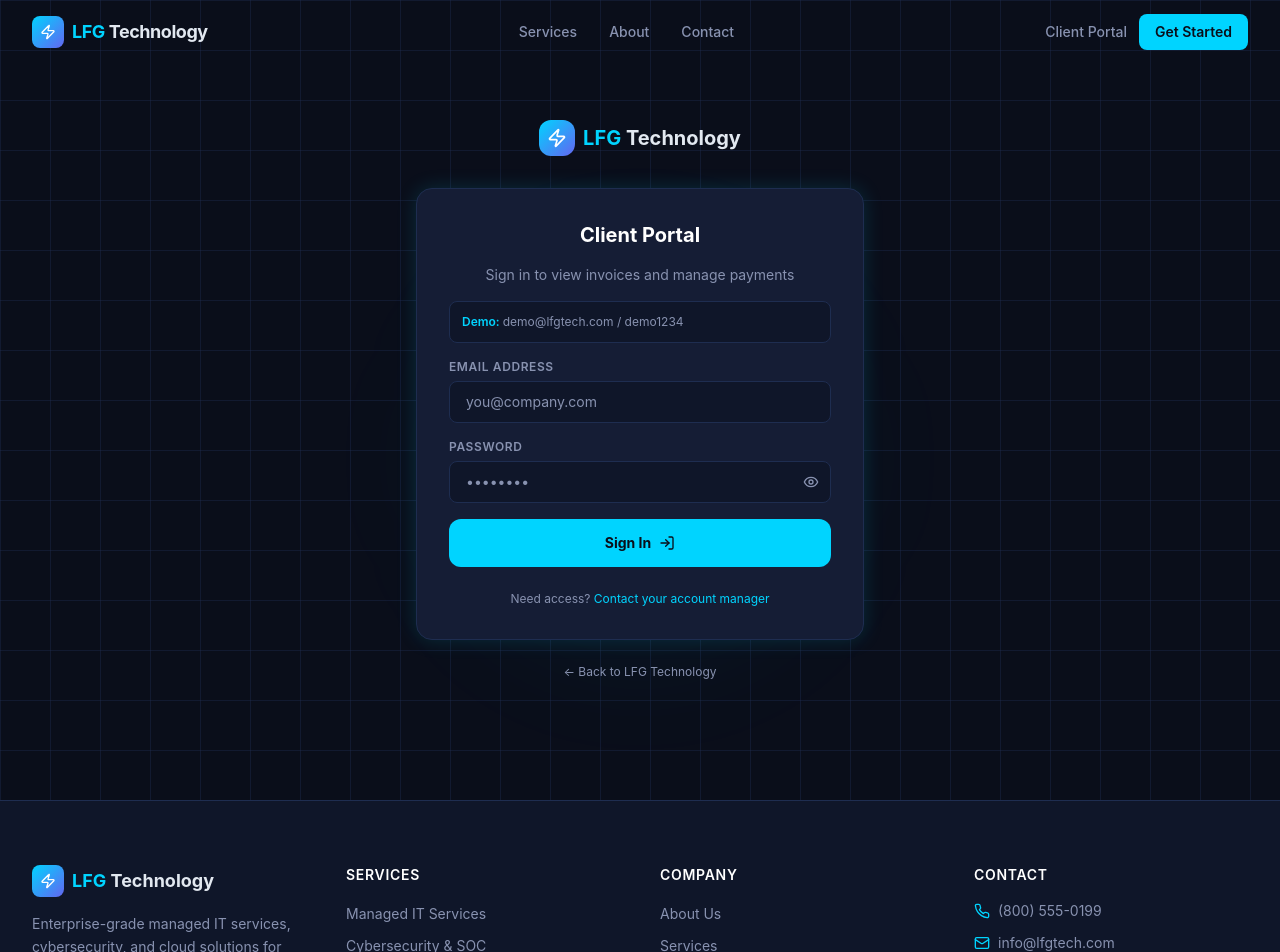
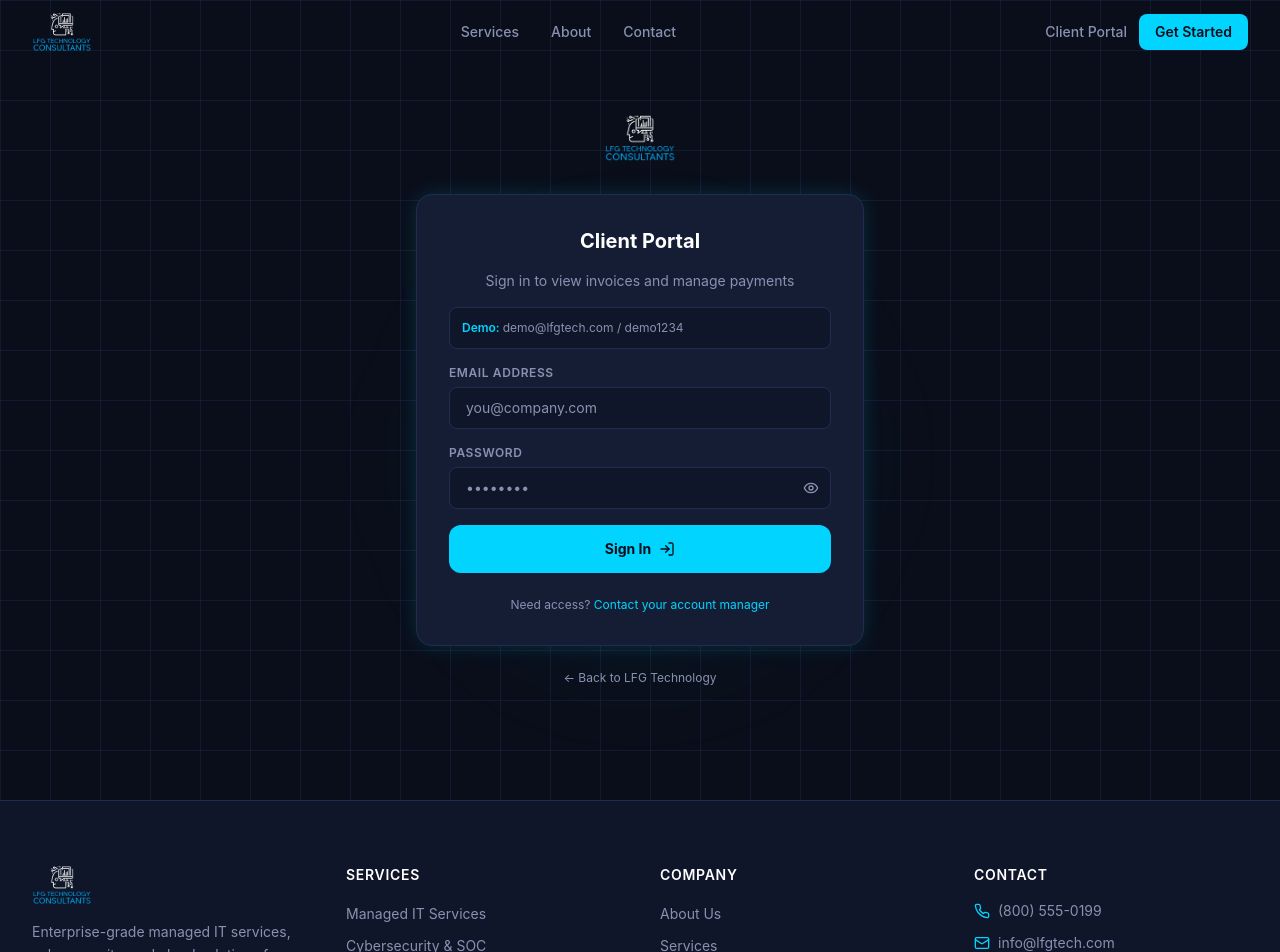
Before and after one commit to bking-boop/lfg-tech, a Next.js app: page /portal/login in a window 1280 px wide. Shown: the top 952 px of the page. Built offline with nearby package versions, Linux system fonts and the light colour scheme.

Commit message:
Add real LFG logo from lfgtech.ca, update copy and branding

```diff
--- a/app/portal/dashboard/page.tsx
+++ b/app/portal/dashboard/page.tsx
@@ -4,8 +4,9 @@
 import { useSession, signOut } from 'next-auth/react';
 import { useRouter, useSearchParams } from 'next/navigation';
 import Link from 'next/link';
+import Image from 'next/image';
 import {
-  Zap, LogOut, FileText, CreditCard, AlertCircle,
+  LogOut, FileText, CreditCard, AlertCircle,
   CheckCircle2, Clock, RefreshCw, ExternalLink,
 } from 'lucide-react';
 import type { QBOInvoice } from '@/lib/qbo';
@@ -202,14 +203,14 @@
     <div className="min-h-screen bg-brand-bg">
       <header className="bg-brand-surface border-b border-brand-border sticky top-0 z-40">
         <div className="max-w-6xl mx-auto px-4 sm:px-6 h-14 flex items-center justify-between">
-          <Link href="/" className="flex items-center gap-2">
-            <div className="w-7 h-7 rounded-lg bg-gradient-to-br from-brand-cyan to-brand-indigo flex items-center justify-center">
-              <Zap className="w-3.5 h-3.5 text-white" />
-            </div>
-            <span className="font-bold text-sm">
-              <span className="text-brand-cyan">LFG</span>{' '}
-              <span className="text-slate-300">Portal</span>
-            </span>
+          <Link href="/" className="flex items-center">
+            <Image
+              src="/logo-white.png"
+              alt="LFG Technology Consultants"
+              width={120}
+              height={40}
+              className="h-8 w-auto object-contain"
+            />
           </Link>
           <button
             onClick={() => signOut({ callbackUrl: '/portal/login' })}
--- a/app/portal/login/page.tsx
+++ b/app/portal/login/page.tsx
@@ -4,7 +4,8 @@
 import { signIn } from 'next-auth/react';
 import { useRouter, useSearchParams } from 'next/navigation';
 import Link from 'next/link';
-import { Zap, Eye, EyeOff, LogIn } from 'lucide-react';
+import Image from 'next/image';
+import { Eye, EyeOff, LogIn } from 'lucide-react';
 
 function LoginForm() {
   const router = useRouter();
@@ -116,14 +117,15 @@
       <div className="absolute top-1/3 left-1/2 -translate-x-1/2 w-96 h-96 bg-brand-cyan/5 rounded-full blur-3xl pointer-events-none" />
 
       <div className="relative w-full max-w-md">
-        <Link href="/" className="flex items-center justify-center gap-2 mb-8">
-          <div className="w-9 h-9 rounded-xl bg-gradient-to-br from-brand-cyan to-brand-indigo flex items-center justify-center">
-            <Zap className="w-5 h-5 text-white" />
-          </div>
-          <span className="font-bold text-xl">
-            <span className="text-brand-cyan">LFG</span>{' '}
-            <span className="text-slate-200">Technology</span>
-          </span>
+        <Link href="/" className="flex justify-center mb-8">
+          <Image
+            src="/logo-white.png"
+            alt="LFG Technology Consultants"
+            width={200}
+            height={67}
+            className="h-12 w-auto object-contain"
+            priority
+          />
         </Link>
 
         <div className="bg-brand-card border border-brand-border rounded-2xl p-8 glow-cyan">
--- a/components/Footer.tsx
+++ b/components/Footer.tsx
@@ -1,5 +1,6 @@
 import Link from 'next/link';
-import { Zap, Mail, Phone, MapPin, Linkedin, Twitter, Facebook } from 'lucide-react';
+import Image from 'next/image';
+import { Mail, Phone, MapPin, Linkedin, Twitter, Facebook } from 'lucide-react';
 
 const services = [
   'Managed IT Services',
@@ -24,14 +25,14 @@
         <div className="grid grid-cols-1 md:grid-cols-2 lg:grid-cols-4 gap-10">
           {/* Brand */}
           <div>
-            <Link href="/" className="flex items-center gap-2 mb-4">
-              <div className="w-8 h-8 rounded-lg bg-gradient-to-br from-brand-cyan to-brand-indigo flex items-center justify-center">
-                <Zap className="w-4 h-4 text-white" />
-              </div>
-              <span className="font-bold text-lg">
-                <span className="text-brand-cyan">LFG</span>{' '}
-                <span className="text-slate-200">Technology</span>
-              </span>
+            <Link href="/" className="flex items-center mb-4">
+              <Image
+                src="/logo-white.png"
+                alt="LFG Technology Consultants"
+                width={160}
+                height={54}
+                className="h-10 w-auto object-contain"
+              />
             </Link>
             <p className="text-brand-muted text-sm leading-relaxed mb-5">
               Enterprise-grade managed IT services, cybersecurity, and cloud solutions for
--- a/components/Hero.tsx
+++ b/components/Hero.tsx
@@ -1,4 +1,5 @@
 import Link from 'next/link';
+import Image from 'next/image';
 import { ArrowRight, Shield, Clock, Award, TrendingUp } from 'lucide-react';
 
 const badges = [
@@ -34,16 +35,16 @@
 
             {/* Headline */}
             <h1 className="text-5xl lg:text-6xl xl:text-7xl font-extrabold leading-tight mb-6">
-              <span className="text-white">IT That Moves</span>
+              <span className="text-white">Secure Your Future</span>
               <br />
-              <span className="text-gradient">As Fast As You Do</span>
+              <span className="text-gradient">with LFG Tech</span>
             </h1>
 
             {/* Subhead */}
             <p className="text-brand-muted text-lg leading-relaxed max-w-xl mb-10">
-              LFG Technology Consultants delivers enterprise-grade managed IT services,
-              cybersecurity, cloud migration, and 24/7 help desk support — so your team
-              can focus on growth, not downtime.
+              Cutting-edge IT solutions specializing in cybersecurity, cloud systems, and
+              managed services — tailored to your business needs so you can focus on
+              growth, not downtime.
             </p>
 
             {/* CTAs */}
--- a/components/Navbar.tsx
+++ b/components/Navbar.tsx
@@ -2,7 +2,8 @@
 
 import { useState, useEffect } from 'react';
 import Link from 'next/link';
-import { Menu, X, Zap } from 'lucide-react';
+import Image from 'next/image';
+import { Menu, X } from 'lucide-react';
 
 const navLinks = [
   { label: 'Services', href: '/services' },
@@ -30,14 +31,15 @@
     >
       <nav className="max-w-7xl mx-auto px-4 sm:px-6 lg:px-8 flex items-center justify-between h-16">
         {/* Logo */}
-        <Link href="/" className="flex items-center gap-2 group">
-          <div className="w-8 h-8 rounded-lg bg-gradient-to-br from-brand-cyan to-brand-indigo flex items-center justify-center">
-            <Zap className="w-4 h-4 text-white" />
-          </div>
-          <span className="font-bold text-lg tracking-tight">
-            <span className="text-brand-cyan">LFG</span>{' '}
-            <span className="text-slate-200">Technology</span>
-          </span>
+        <Link href="/" className="flex items-center">
+          <Image
+            src="/logo-white.png"
+            alt="LFG Technology Consultants"
+            width={160}
+            height={54}
+            className="h-10 w-auto object-contain"
+            priority
+          />
         </Link>
 
         {/* Desktop links */}
@@ -77,6 +79,7 @@
         >
           {open ? <X className="w-5 h-5" /> : <Menu className="w-5 h-5" />}
         </button>
+
       </nav>
 
       {/* Mobile menu */}
```
Also changed, not shown: public/logo-black-bg.png (added), public/logo-white.png (added).
